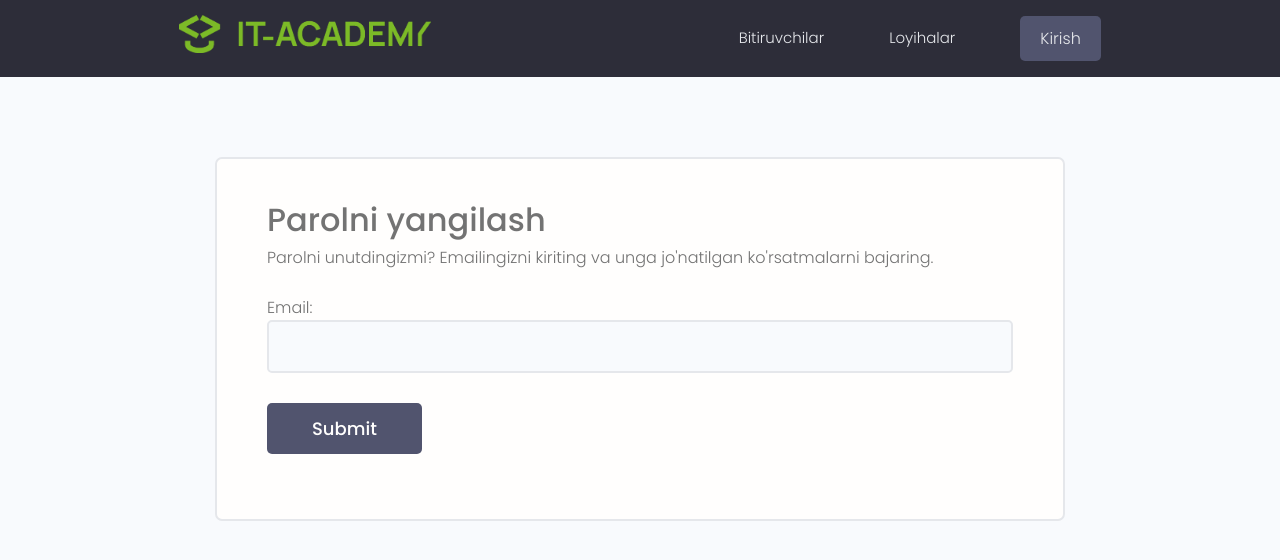
After one commit to Shaxzod6248/Portfolio-end, a Django app: page /reset_password/ in a window 1280 px wide. The commit adds this page. Shown: the top 560 px of the page. Run offline with Django 4.2, Linux system fonts and the light colour scheme; some libraries are stand-ins or nearby versions.

Commit message:
Forgot password

```diff
--- a/portfolio/urls.py
+++ b/portfolio/urls.py
@@ -2,6 +2,7 @@ from django.conf import settings
 from django.contrib import admin
 from django.urls import path, include, re_path
 from django.conf.urls.static import static
+from django.contrib.auth import views as auth_views
 
 
 urlpatterns = [
@@ -9,6 +10,10 @@ urlpatterns = [
     path("projects/", include("projects.urls")),
     path("", include("users.urls")),
     path("api/", include("api.urls")),
+    path('reset_password/', auth_views.PasswordResetView.as_view(template_name="reset_password.html"),name="reset_password"),
+    path('reset_password_sent/', auth_views.PasswordResetDoneView.as_view(template_name="reset_password_sent.html"),name="password_reset_done"),
+    path('reset/<uidb64>/<token>/', auth_views.PasswordResetConfirmView.as_view(template_name="reset.html"),name="password_reset_confirm"),
+    path('reset_password_complete/', auth_views.PasswordResetCompleteView.as_view(template_name="reset_password_complete.html"),name="password_reset_complete"),
 ]
 
 
--- /dev/null
+++ b/templates/reset_password.html
@@ -0,0 +1,49 @@
+{% extends 'main.html' %}
+
+{% block content %}
+
+<style>
+    input[type='text'],
+    input[type='email'],
+    input[type='password'] {
+        min-width: 24rem;
+        width: 100%;
+        padding: 1.2rem 1.5rem;
+        border-radius: 0.5rem;
+        border: 2px solid var(--color-light);
+        transition: all 0.3s ease-in-out;
+        background-color: var(--color-bg);
+    }
+
+    input[type='text']:focus,
+    input[type='email']:focus,
+    input[type='password']:focus,
+    input[type='text']:active,
+    input[type='email']:active,
+    input[type='password']:active {
+        outline: none;
+        border: 2px solid var(--color-main);
+    }
+</style>
+
+
+<!-- Main Section -->
+<main class="formPage my-xl">
+    <div class="content-box">
+        <div class="formWrapper">
+            <h3>Parolni yangilash</h3>
+
+            <p>Parolni unutdingizmi? Emailingizni kiriting va unga jo'natilgan ko'rsatmalarni bajaring.</p>
+
+            <br>
+
+            <form class="form" method="POST">
+                {% csrf_token %}
+                {{form.as_p}}
+                <input class="btn btn--sub btn--lg  my-md" type="submit" value="Submit" />
+            </form>
+        </div>
+    </div>
+</main>
+
+{% endblock content %}
--- a/users/templates/users/account.html
+++ b/users/templates/users/account.html
@@ -42,8 +42,8 @@
                             </li>
                             {% endif %}
                         </ul>
-                        {% if request.user.profil != request.user.profil %}
-                        <a href="#" class="btn btn--sub btn--lg">Habar jo'nating</a>
+                        {% if request.user.profil.id != profil.id %}
+                        <a href="{% url 'create-message' %}" class="btn btn--sub btn--lg">Habar jo'nating</a>
                         {% endif %}
                     </div>
                 </div>
--- a/users/templates/users/login.html
+++ b/users/templates/users/login.html
@@ -32,7 +32,7 @@
             </div>
             <div class="auth__actions">
                 <input class="btn btn--sub btn--lg" type="submit" value="Kirish" />
-                <a href="forgetpassword.html">Parolni unutdingizmi?</a>
+                <a href="{% url 'reset_password' %}">Parolni unutdingizmi?</a>
             </div>
         </form>
         <div class="auth__alternative">
--- a/users/templates/users/profile.html
+++ b/users/templates/users/profile.html
@@ -39,7 +39,7 @@
                             </li>
                             {% endif %}
                         </ul>
-                        <a href="{% url 'create-message' user.id %}" class="btn btn--sub btn--lg">Habar jo'nating </a>
+                        <a href="{% url 'create-message' user.id %}" class="btn btn--sub btn--lg">Habar jo'nating</a>
                     </div>
                 </div>
             </div>
```
Also changed, not shown: templates/reset.html (added, +49 -0 lines), templates/reset_password_complete.html (added, +17 -0 lines), templates/reset_password_sent.html (added, +17 -0 lines).
